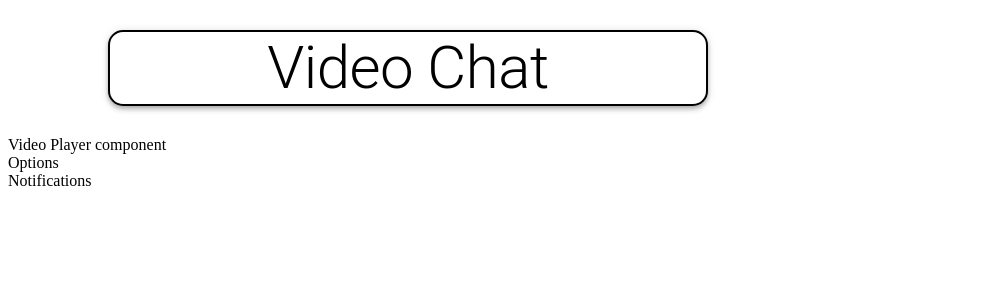
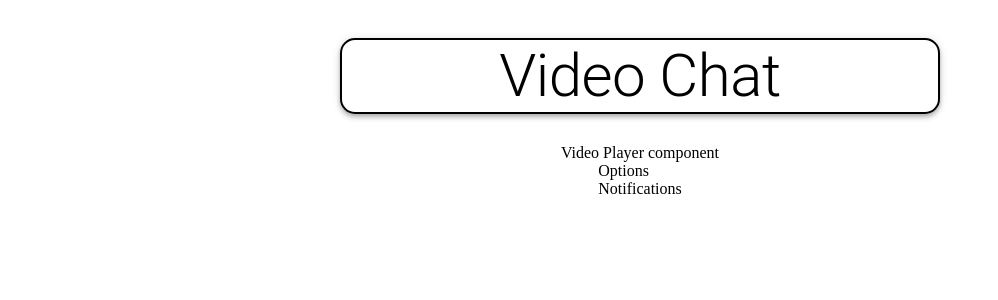
Before and after one commit to zatkiller/Chit-Chat, a React (Create React App) app in the folder client/: page / in a window 1280 px wide. Shown: the top 300 px of the page, without its empty margins (0-998 px from the left). Built offline with nearby package versions, Linux system fonts and the light colour scheme; the HTML template or start-up script is replaced by a standard one.

Commit message:
Add MUI styling for app

```diff
--- a/client/src/App.js
+++ b/client/src/App.js
@@ -21,9 +21,6 @@ const useStyles = makeStyles((theme) => ({
       width: "90%",
     },
   },
-  image: {
-    marginLeft: "15px",
-  },
   wrapper: {
     display: "flex",
     flexDirection: "column",
@@ -36,7 +33,7 @@ const App = () => {
   const classes = useStyles();
 
   return (
-    <div>
+    <div className={classes.wrapper}>
       <AppBar className={classes.appBar} position="static" color="inherit">
         <Typography variant="h2" align="center">
           Video Chat
```
